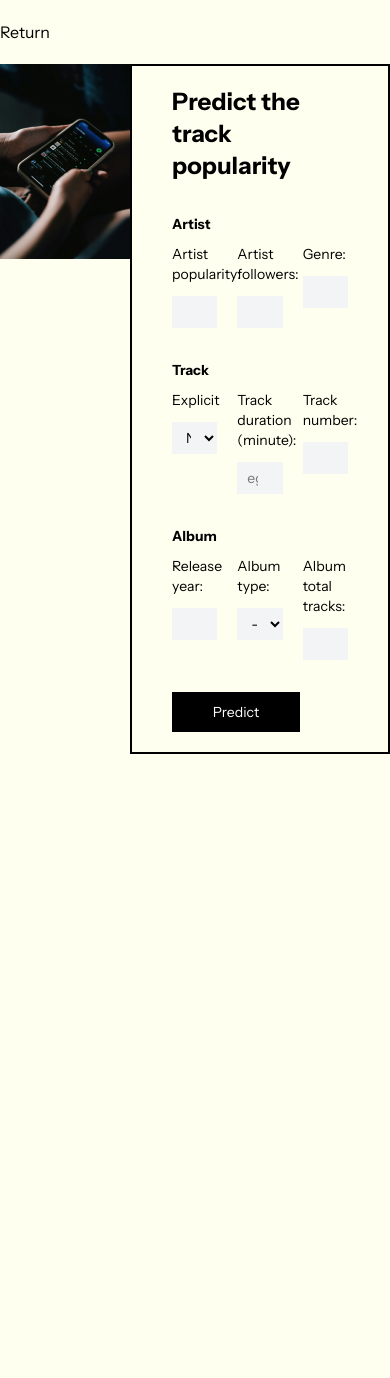
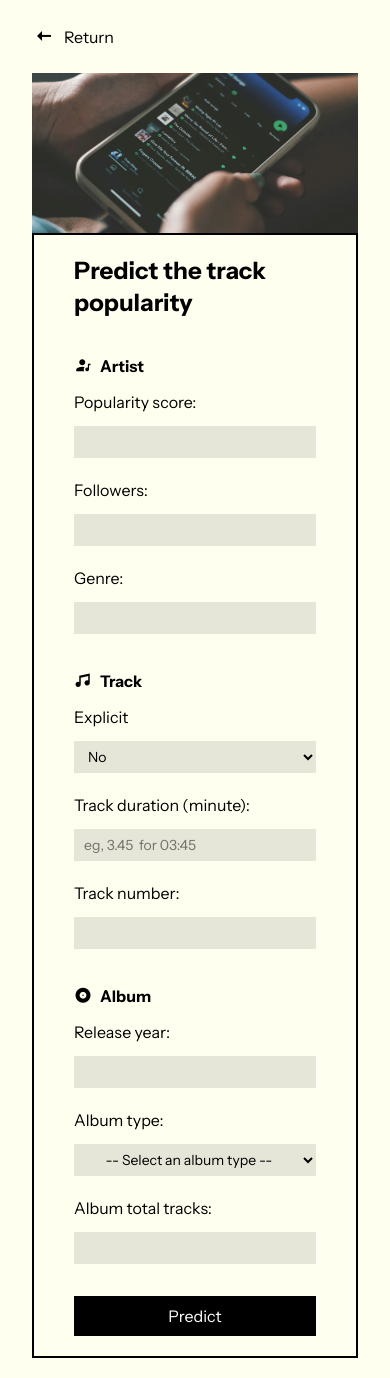
Before and after one commit to Nick-Kevin/spotify-track-popularity-classification, a Flask app: page /predict in a window 390 px wide. Before the commit the page ends 754 px from the top, so only its background shows below. Run offline with Flask 3, Linux system fonts and the light colour scheme; parts of the project's set-up code (start-up, migrations or seed data) failed here and were passed over.

Commit message:
update : prediction page for all breakpoints

```diff
--- a/package.json
+++ b/package.json
@@ -19,6 +19,7 @@
   },
   "homepage": "https://github.com/Nick-Kevin/spotify-track-popularity-classification#readme",
   "dependencies": {
+    "@mdi/font": "^7.4.47",
     "@tailwindcss/cli": "^4.1.18",
     "tailwindcss": "^4.1.18"
   }
--- a/static/styles/output.css
+++ b/static/styles/output.css
@@ -8,10 +8,11 @@
     --font-mono: ui-monospace, SFMono-Regular, Menlo, Monaco, Consolas, "Liberation Mono",
       "Courier New", monospace;
     --color-green-500: oklch(72.3% 0.219 149.579);
-    --color-gray-100: oklch(96.7% 0.003 264.542);
     --color-black: #000;
     --color-white: #fff;
     --spacing: 0.25rem;
+    --text-xs: 0.75rem;
+    --text-xs--line-height: calc(1 / 0.75);
     --text-sm: 0.875rem;
     --text-sm--line-height: calc(1.25 / 0.875);
     --text-lg: 1.125rem;
@@ -24,6 +25,8 @@
     --text-3xl--line-height: calc(2.25 / 1.875);
     --text-4xl: 2.25rem;
     --text-4xl--line-height: calc(2.5 / 2.25);
+    --text-6xl: 3.75rem;
+    --text-6xl--line-height: 1;
     --text-8xl: 6rem;
     --text-8xl--line-height: 1;
     --default-transition-duration: 150ms;
@@ -190,12 +193,6 @@
   .left-1\/2 {
     left: calc(1/2 * 100%);
   }
-  .col-span-2 {
-    grid-column: span 2 / span 2;
-  }
-  .col-span-4 {
-    grid-column: span 4 / span 4;
-  }
   .mx-auto {
     margin-inline: auto;
   }
@@ -239,9 +236,6 @@
   }
   .resize {
     resize: both;
-  }
-  .grid-cols-6 {
-    grid-template-columns: repeat(6, minmax(0, 1fr));
   }
   .flex-col {
     flex-direction: column;
@@ -296,9 +290,6 @@
   .py-2 {
     padding-block: calc(var(--spacing) * 2);
   }
-  .py-2\.5 {
-    padding-block: calc(var(--spacing) * 2.5);
-  }
   .py-5 {
     padding-block: calc(var(--spacing) * 5);
   }
@@ -310,9 +301,6 @@
   }
   .pt-40 {
     padding-top: calc(var(--spacing) * 40);
-  }
-  .pt-52 {
-    padding-top: calc(var(--spacing) * 52);
   }
   .text-center {
     text-align: center;
@@ -329,9 +317,12 @@
     font-size: var(--text-lg);
     line-height: var(--tw-leading, var(--text-lg--line-height));
   }
-  .text-sm {
-    font-size: var(--text-sm);
-    line-height: var(--tw-leading, var(--text-sm--line-height));
+  .text-xs {
+    font-size: var(--text-xs);
+    line-height: var(--tw-leading, var(--text-xs--line-height));
+  }
+  .text-\[\#FFFFF0\] {
+    color: #FFFFF0;
   }
   .text-green-500 {
     color: var(--color-green-500);
@@ -341,6 +332,9 @@
   }
   .underline {
     text-decoration-line: underline;
+  }
+  .opacity-85 {
+    opacity: 85%;
   }
   .outline {
     outline-style: var(--tw-outline-style);
@@ -375,10 +369,10 @@
       }
     }
   }
-  .hover\:bg-white {
+  .hover\:bg-transparent {
     &:hover {
       @media (hover: hover) {
-        background-color: var(--color-white);
+        background-color: transparent;
       }
     }
   }
@@ -394,6 +388,36 @@
       @media (hover: hover) {
         color: var(--color-white);
       }
+    }
+  }
+  .max-2xl\:mb-16 {
+    @media (width < 96rem) {
+      margin-bottom: calc(var(--spacing) * 16);
+    }
+  }
+  .max-2xl\:flex {
+    @media (width < 96rem) {
+      display: flex;
+    }
+  }
+  .max-2xl\:max-h-72 {
+    @media (width < 96rem) {
+      max-height: calc(var(--spacing) * 72);
+    }
+  }
+  .max-2xl\:items-center {
+    @media (width < 96rem) {
+      align-items: center;
+    }
+  }
+  .max-2xl\:justify-center {
+    @media (width < 96rem) {
+      justify-content: center;
+    }
+  }
+  .max-2xl\:overflow-hidden {
+    @media (width < 96rem) {
+      overflow: hidden;
     }
   }
   .max-2xl\:px-32 {
@@ -422,6 +446,16 @@
       padding-inline: calc(var(--spacing) * 20);
     }
   }
+  .max-md\:mb-5 {
+    @media (width < 48rem) {
+      margin-bottom: calc(var(--spacing) * 5);
+    }
+  }
+  .max-md\:max-h-40 {
+    @media (width < 48rem) {
+      max-height: calc(var(--spacing) * 40);
+    }
+  }
   .max-md\:px-8 {
     @media (width < 48rem) {
       padding-inline: calc(var(--spacing) * 8);
@@ -432,6 +466,13 @@
       padding-top: calc(var(--spacing) * 52);
     }
   }
+  .md\:max-2xl\:py-12 {
+    @media (width >= 48rem) {
+      @media (width < 96rem) {
+        padding-block: calc(var(--spacing) * 12);
+      }
+    }
+  }
   .md\:max-xl\:gap-20 {
     @media (width >= 48rem) {
       @media (width < 80rem) {
@@ -439,9 +480,19 @@
       }
     }
   }
+  .lg\:w-32 {
+    @media (width >= 64rem) {
+      width: calc(var(--spacing) * 32);
+    }
+  }
   .lg\:items-center {
     @media (width >= 64rem) {
       align-items: center;
+    }
+  }
+  .lg\:px-14 {
+    @media (width >= 64rem) {
+      padding-inline: calc(var(--spacing) * 14);
     }
   }
   .lg\:pt-24 {
@@ -535,9 +586,49 @@
       grid-template-columns: repeat(2, minmax(0, 1fr));
     }
   }
+  .xl\:px-10 {
+    @media (width >= 80rem) {
+      padding-inline: calc(var(--spacing) * 10);
+    }
+  }
+  .xl\:py-2\.5 {
+    @media (width >= 80rem) {
+      padding-block: calc(var(--spacing) * 2.5);
+    }
+  }
+  .\32 xl\:col-span-2 {
+    @media (width >= 96rem) {
+      grid-column: span 2 / span 2;
+    }
+  }
+  .\32 xl\:col-span-4 {
+    @media (width >= 96rem) {
+      grid-column: span 4 / span 4;
+    }
+  }
   .\32 xl\:max-w-300 {
     @media (width >= 96rem) {
       max-width: calc(var(--spacing) * 300);
+    }
+  }
+  .\32 xl\:grid-cols-6 {
+    @media (width >= 96rem) {
+      grid-template-columns: repeat(6, minmax(0, 1fr));
+    }
+  }
+  .\33 xl\:my-24 {
+    @media (width >= 130rem) {
+      margin-block: calc(var(--spacing) * 24);
+    }
+  }
+  .\33 xl\:mb-24 {
+    @media (width >= 130rem) {
+      margin-bottom: calc(var(--spacing) * 24);
+    }
+  }
+  .\33 xl\:w-60 {
+    @media (width >= 130rem) {
+      width: calc(var(--spacing) * 60);
     }
   }
   .\33 xl\:w-72 {
@@ -550,14 +641,14 @@
       max-width: calc(var(--spacing) * 700);
     }
   }
-  .\33 xl\:gap-8 {
-    @media (width >= 130rem) {
-      gap: calc(var(--spacing) * 8);
-    }
-  }
   .\33 xl\:gap-10 {
     @media (width >= 130rem) {
       gap: calc(var(--spacing) * 10);
+    }
+  }
+  .\33 xl\:gap-20 {
+    @media (width >= 130rem) {
+      gap: calc(var(--spacing) * 20);
     }
   }
   .\33 xl\:gap-40 {
@@ -565,24 +656,25 @@
       gap: calc(var(--spacing) * 40);
     }
   }
-  .\33 xl\:gap-60 {
-    @media (width >= 130rem) {
-      gap: calc(var(--spacing) * 60);
-    }
-  }
-  .\33 xl\:gap-80 {
-    @media (width >= 130rem) {
-      gap: calc(var(--spacing) * 80);
-    }
-  }
   .\33 xl\:gap-96 {
     @media (width >= 130rem) {
       gap: calc(var(--spacing) * 96);
     }
   }
+  .\33 xl\:border-4 {
+    @media (width >= 130rem) {
+      border-style: var(--tw-border-style);
+      border-width: 4px;
+    }
+  }
   .\33 xl\:px-24 {
     @media (width >= 130rem) {
       padding-inline: calc(var(--spacing) * 24);
+    }
+  }
+  .\33 xl\:px-28 {
+    @media (width >= 130rem) {
+      padding-inline: calc(var(--spacing) * 28);
     }
   }
   .\33 xl\:py-3\.5 {
@@ -595,6 +687,11 @@
       padding-block: calc(var(--spacing) * 24);
     }
   }
+  .\33 xl\:py-40 {
+    @media (width >= 130rem) {
+      padding-block: calc(var(--spacing) * 40);
+    }
+  }
   .\33 xl\:text-2xl {
     @media (width >= 130rem) {
       font-size: var(--text-2xl);
@@ -605,6 +702,18 @@
     @media (width >= 130rem) {
       font-size: var(--text-3xl);
       line-height: var(--tw-leading, var(--text-3xl--line-height));
+    }
+  }
+  .\33 xl\:text-4xl {
+    @media (width >= 130rem) {
+      font-size: var(--text-4xl);
+      line-height: var(--tw-leading, var(--text-4xl--line-height));
+    }
+  }
+  .\33 xl\:text-6xl {
+    @media (width >= 130rem) {
+      font-size: var(--text-6xl);
+      line-height: var(--tw-leading, var(--text-6xl--line-height));
     }
   }
   .\33 xl\:text-8xl {
@@ -627,11 +736,36 @@ body {
 }
 form > div > p {
   margin-bottom: calc(var(--spacing) * 2.5);
+  display: flex;
+  align-items: center;
+  gap: calc(var(--spacing) * 2);
+  @media (width >= 130rem) {
+    margin-bottom: calc(var(--spacing) * 8);
+  }
+  @media (width >= 130rem) {
+    gap: calc(var(--spacing) * 5);
+  }
 }
 fieldset {
   display: grid;
-  grid-template-columns: repeat(3, minmax(0, 1fr));
-  gap: calc(var(--spacing) * 5);
+  @media (width < 64rem) {
+    gap: calc(var(--spacing) * 5);
+  }
+  @media (width >= 48rem) {
+    grid-template-columns: repeat(2, minmax(0, 1fr));
+  }
+  @media (width >= 64rem) {
+    gap: calc(var(--spacing) * 8);
+  }
+  @media (width >= 80rem) {
+    grid-template-columns: repeat(3, minmax(0, 1fr));
+  }
+  @media (width >= 80rem) {
+    gap: calc(var(--spacing) * 5);
+  }
+  @media (width >= 130rem) {
+    gap: calc(var(--spacing) * 20);
+  }
 }
 fieldset > div {
   display: flex;
@@ -639,11 +773,33 @@ fieldset > div {
   gap: calc(var(--spacing) * 3);
 }
 fieldset > div > input, fieldset > div > select {
-  background-color: var(--color-gray-100);
+  background-color: color-mix(in srgb, #000 10%, transparent);
+  @supports (color: color-mix(in lab, red, red)) {
+    background-color: color-mix(in oklab, var(--color-black) 10%, transparent);
+  }
   padding-inline: calc(var(--spacing) * 2.5);
   padding-block: calc(var(--spacing) * 1.5);
   font-size: var(--text-sm);
   line-height: var(--tw-leading, var(--text-sm--line-height));
+  @media (width >= 130rem) {
+    padding-inline: calc(var(--spacing) * 7);
+  }
+  @media (width >= 130rem) {
+    padding-block: calc(var(--spacing) * 3);
+  }
+}
+fieldset > div > input:hover, fieldset > div > select:hover {
+  outline-style: var(--tw-outline-style);
+  outline-width: 1px;
+  outline-color: color-mix(in srgb, #000 30%, transparent);
+  @supports (color: color-mix(in lab, red, red)) {
+    outline-color: color-mix(in oklab, var(--color-black) 30%, transparent);
+  }
+}
+fieldset > div > input:focus, fieldset > div > select:focus {
+  outline-style: var(--tw-outline-style);
+  outline-width: 1px;
+  outline-color: var(--color-black);
 }
 @property --tw-translate-x {
   syntax: "*";
--- a/templates/index.html
+++ b/templates/index.html
@@ -13,7 +13,7 @@
     <header class="fixed left-1/2 -translate-x-1/2 w-full py-8 3xl:py-24 max-md:px-8 max-lg:px-20 max-xl:px-28 max-2xl:px-32 perso-bg-white">
         <div class="2xl:max-w-300 3xl:max-w-700 mx-auto flex justify-between items-center">
             <p class="lg:text-lg 3xl:text-2xl instrument-sans-bold">Lorem</p>
-            <a href="/predict" class="bg-black hover:bg-white text-white hover:text-black border hover:border-black py-2 3xl:py-3.5 px-7 3xl:px-24">Prediction</a>
+            <a href="/predict" class="bg-black hover:bg-transparent text-[#FFFFF0] hover:text-black border hover:border-black py-2 3xl:py-3.5 px-7 3xl:px-24">Prediction</a>
         </div>
     </header>
     <main class="2xl:max-w-300 3xl:max-w-700 mx-auto max-md:px-8 max-lg:px-20 max-xl:px-28 max-2xl:px-32 lg:max-xl:pt-24">
--- a/templates/prediction.html
+++ b/templates/prediction.html
@@ -8,28 +8,29 @@
     <link href="https://fonts.googleapis.com/css2?family=Instrument+Sans:ital,wght@0,400..700;1,400..700&display=swap" rel="stylesheet">
     <link rel="stylesheet" href="./static/styles/output.css">
     <link rel="stylesheet" href="./static/styles/font.css">
+    <link rel="stylesheet" href="https://cdn.jsdelivr.net/npm/@mdi/font@7.4.47/css/materialdesignicons.min.css">
 </head>
-<body class="max-w-300 mx-auto">
+<body class="max-w-300 3xl:max-w-700 mx-auto max-md:px-8 max-lg:px-20 max-xl:px-28 max-2xl:px-32">
     <main>
-        <div class="my-5">
-            <a href="/">Return</a>
+        <div class="my-5 3xl:my-24">
+            <a href="/" class="flex items-center gap-2"><span class="mdi mdi-arrow-left-thin text-2xl 3xl:text-4xl"></span> <span>Return</span></a>
         </div>
-        <section class="grid grid-cols-6">
-            <div class="col-span-2">
-                <img src="./static/images/spotify-app.jpg" alt="Using spotify (from pixels)">
+        <section class="grid 2xl:grid-cols-6 max-md:mb-5 max-2xl:mb-16">
+            <div class="2xl:col-span-2 max-md:max-h-40 max-2xl:max-h-72 max-2xl:overflow-hidden max-2xl:flex max-2xl:justify-center max-2xl:items-center">
+                <img class="opacity-85" src="./static/images/spotify-app.jpg" alt="Using spotify (from pixels)">
             </div>
-            <div class="col-span-4 border-2 border-black py-5 px-10">
-                <h2 class="instrument-sans-bold text-2xl mb-8">Predict the track popularity</h2>
-                <form action="/predict" method="post" class="flex flex-col gap-8 text-sm">
+            <div class="2xl:col-span-4 border-2 3xl:border-4 border-black py-5 md:max-2xl:py-12 3xl:py-40 px-10 lg:px-14 xl:px-10 3xl:px-28">
+                <h2 class="instrument-sans-bold text-2xl 3xl:text-6xl mb-8 3xl:mb-24">Predict the track popularity</h2>
+                <form action="/predict" method="post" class="flex flex-col gap-8 3xl:gap-20">
                     <div>
-                        <p class="instrument-sans-bold">Artist</p>
+                        <p class="instrument-sans-bold"><span class="mdi mdi-account-music text-lg 3xl:text-2xl"></span> Artist</p>
                         <fieldset>
                             <div>
-                                <label for="artist-popularity">Artist popularity:</label>
+                                <label for="artist-popularity">Popularity score:</label>
                                 <input type="number" name="artist-popularity" required>
                             </div>
                             <div>
-                                <label for="artist-followers">Artist followers:</label>
+                                <label for="artist-followers">Followers:</label>
                                 <input type="number" name="artist-followers" required>
                             </div>
                             <div>
@@ -39,7 +40,7 @@
                         </fieldset>
                     </div>
                     <div>
-                        <p class="instrument-sans-bold">Track</p>
+                        <p class="instrument-sans-bold"><span class="mdi mdi-music text-lg 3xl:text-2xl"></span> Track</p>
                         <fieldset>
                             <div>
                                 <label for="explicit">Explicit</label>
@@ -59,7 +60,7 @@
                         </fieldset>
                     </div>
                     <div>
-                        <p class="instrument-sans-bold">Album</p>
+                        <p class="instrument-sans-bold"><span class="mdi mdi-album text-lg 3xl:text-2xl"></span>Album</p>
                         <fieldset>
                             <div>
                                 <label for="year">Release year:</label>
@@ -68,7 +69,7 @@
                             <div>
                                 <label for="album-type">Album type:</label>
                                 <select name="album-type" id="album-type" required>
-                                    <option value="">-- Select an album type --</option>
+                                    <option value="" class="text-xs text-center">-- Select an album type --</option>
                                     {% for option in album_types %}
                                         <option value="{{ option.value }}">
                                             {{ option.label }}
@@ -83,7 +84,7 @@
                         </fieldset>
                     </div>
                     <div class="flex justify-start">
-                        <button type="submit" class="bg-black text-white py-2.5 w-32 hover:bg-black/80 transition-all">
+                        <button type="submit" class="bg-black text-white py-2 xl:py-2.5 w-full lg:w-32 3xl:w-72 hover:bg-black/80 transition-all">
                             Predict
                         </button>
                     </div>
```
Also changed, not shown: static/styles/input.css (+13 -3 lines), package-lock.json.
